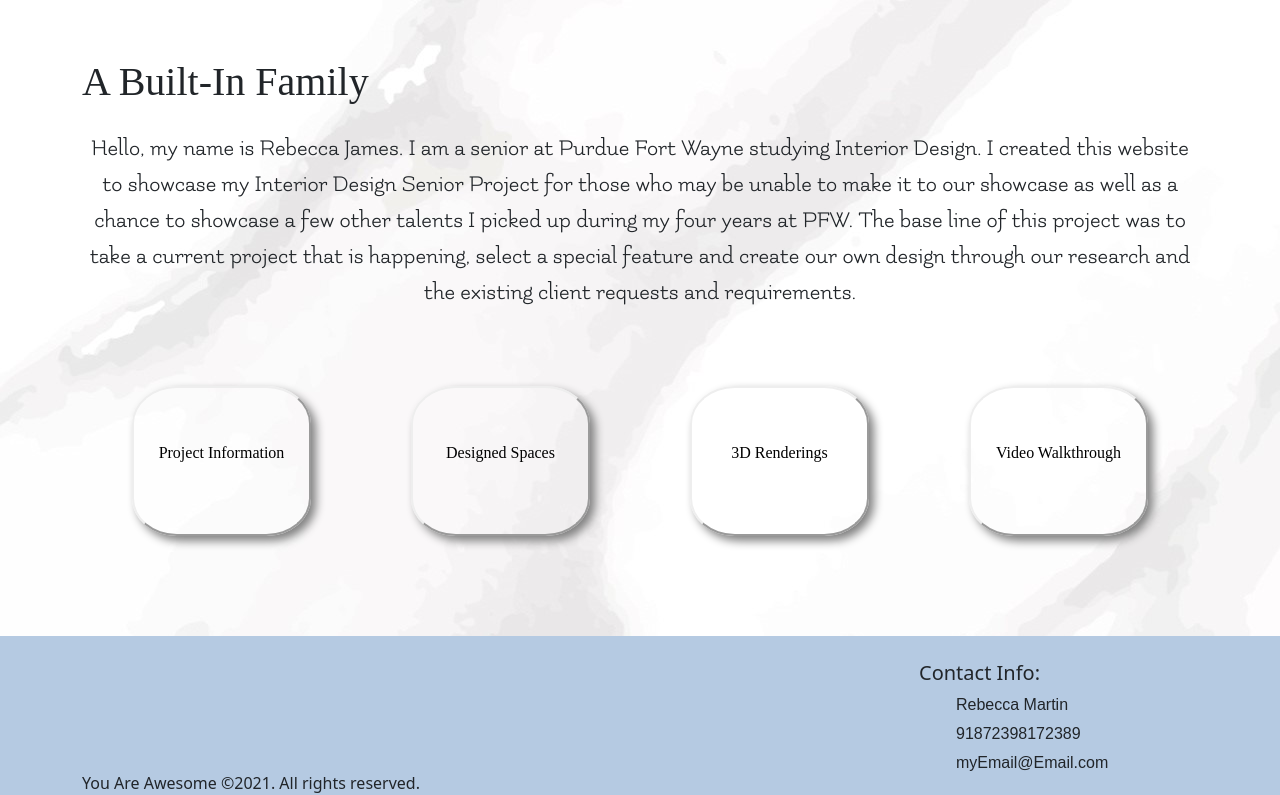
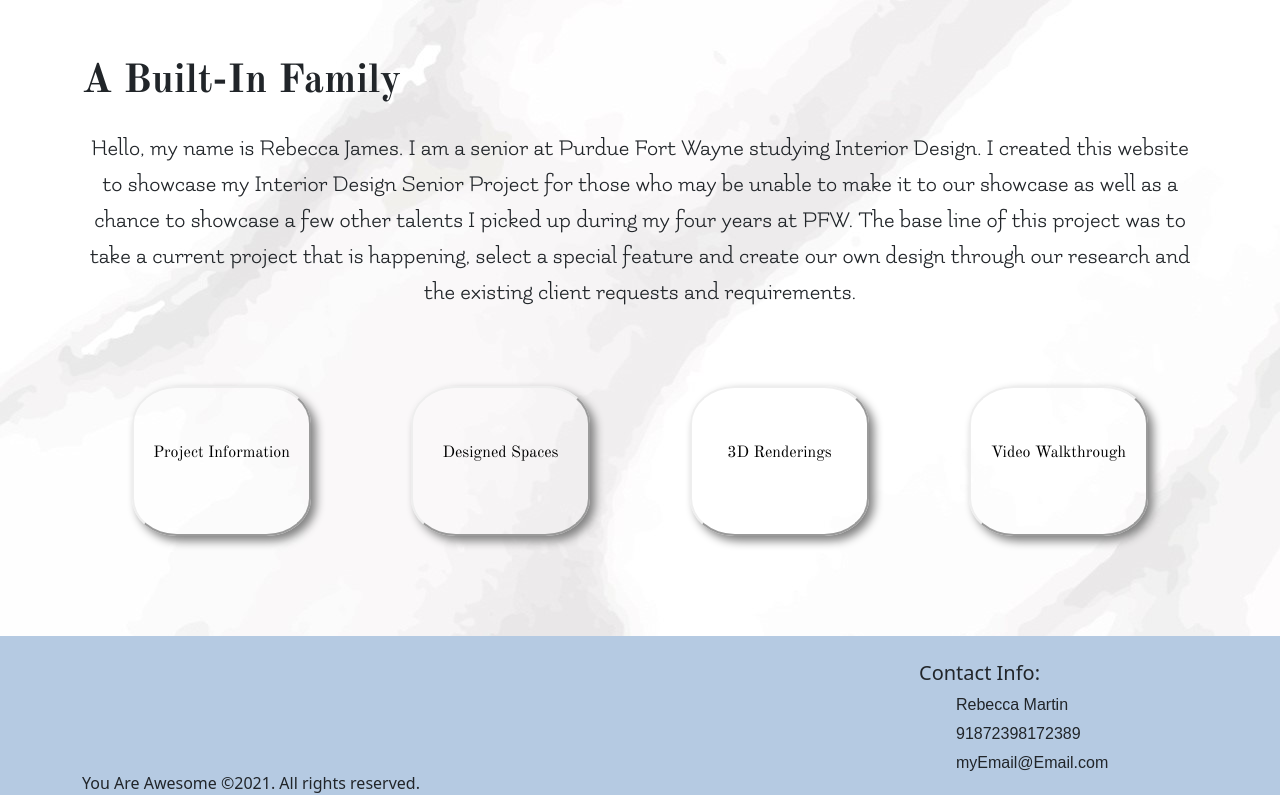
Before and after one commit to daWiz314/daWiz314.github.io, a PHP site: page / in a window 1280 px wide. Shown: the part 56-851 px from the top of the page. Run offline with PHP 8.4, Linux system fonts and the light colour scheme.

Commit message:
Updated correct fonts, got them working

```diff
--- a/css/index.css
+++ b/css/index.css
@@ -56,5 +56,5 @@ container {
 .project * {
     color: black;
     text-decoration: none;
-    font-family: "Viaoda Libre";
+    font-family: "OldStandardTT";
 }
--- a/css/main.css
+++ b/css/main.css
@@ -5,12 +5,14 @@
 
 @font-face {
     font-family: "OldStandardTT";
-    src: url(../fonts/Old_Standard_TT/OldStandardTT-Regular.ttf") format("truetype");
+    src: url(../fonts/Old_Standard_TT/OldStandardTT-Regular.ttf) format("truetype");
 }
 
 @font-face {
     font-family: "OldStandardTT-Bold";
-    src: url(../fonts/Old_Standard_TT/OldStandardTT-Bold.ttf") format("truetype");
+    src: url(../fonts/Old_Standard_TT/OldStandardTT-Bold.ttf) format("truetype");
+    font-weight: bold;
+    font-style: normal;
 }
 
 /* Here you can start styling. ^_^*/
--- a/index.html
+++ b/index.html
@@ -25,19 +25,6 @@
     <!-- CSS for this page -->
     <link href="css/index.css" rel="stylesheet">
 
-    <!-- Font -->
-
-    <!-- Viaoda Libre -->
-
-    <link rel="preconnect" href="https://fonts.googleapis.com">
-    <link rel="preconnect" href="https://fonts.gstatic.com" crossorigin>
-    <link href="https://fonts.googleapis.com/css2?family=Raleway:ital,wght@0,100;0,200;0,300;0,400;0,500;0,600;0,700;0,800;0,900;1,100;1,200;1,300;1,400;1,500;1,600;1,700;1,800;1,900&display=swap" rel="stylesheet">
-
-    <!-- Flamenco -->
-
-    <link rel="preconnect" href="https://fonts.googleapis.com">
-    <link rel="preconnect" href="https://fonts.gstatic.com" crossorigin>
-    <link href="https://fonts.googleapis.com/css2?family=Raleway:ital,wght@0,100;0,200;0,300;0,400;0,500;0,600;0,700;0,800;0,900;1,100;1,200;1,300;1,400;1,500;1,600;1,700;1,800;1,900&display=swap" rel="stylesheet">
 
 </head>
 
```
